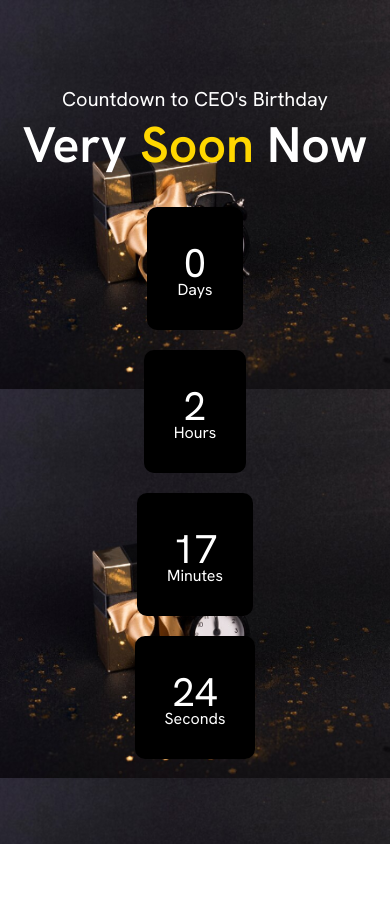
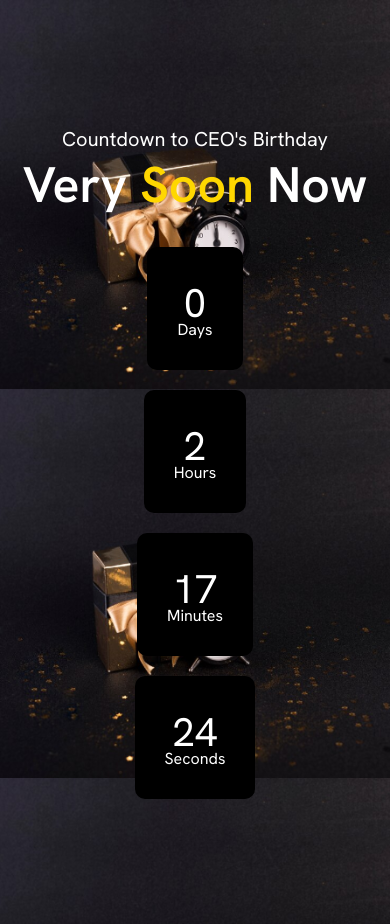
Before and after one commit to johnedokpolor/countdown, a plain HTML site: page index.html in a window 390 px wide. Before the commit the page ends 844 px from the top, so only its background shows below. Drawn offline with Linux system fonts and the light colour scheme.

Commit message:
Update index.html

```diff
--- a/index.html
+++ b/index.html
@@ -84,6 +84,7 @@
         }
         .content {
           padding-left: 0;
+          padding-block:40px;
           padding-inline: 10px;
         }
         .launch-time div p {
```
